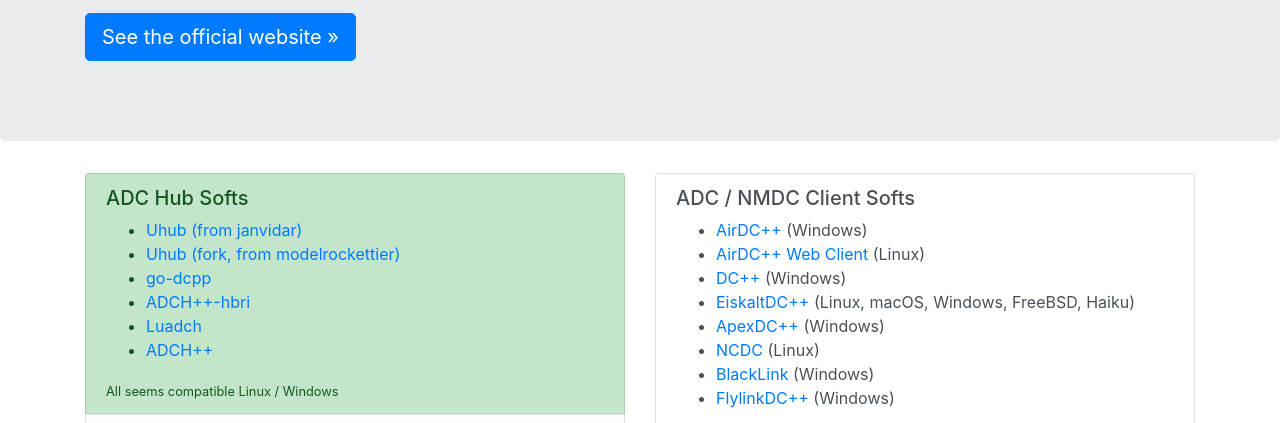
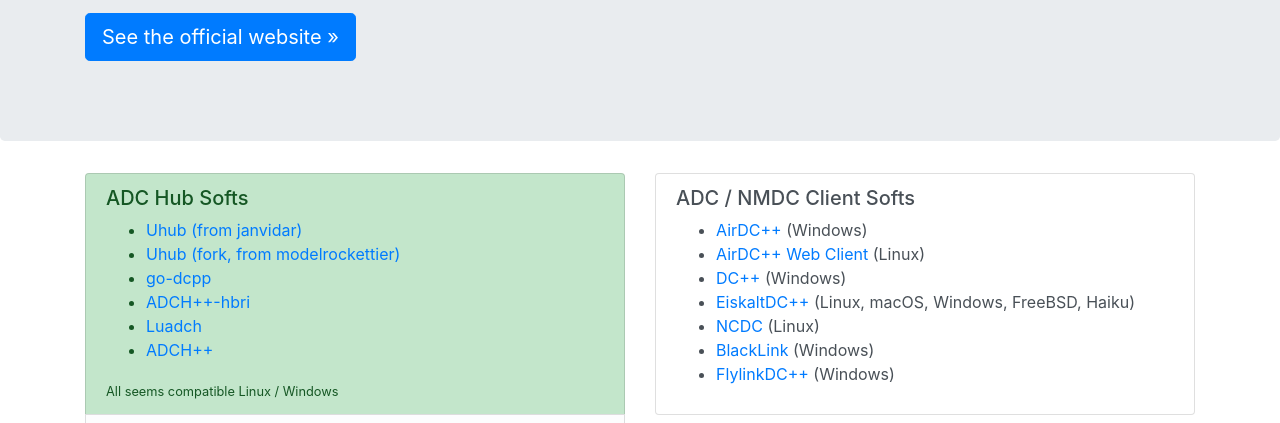
Before and after one commit to DCNF/dcnf.github.io, a plain HTML site: page index.html in a window 1280 px wide. Shown: the part 320-743 px from the top of the page. Drawn offline with nearby package versions, Linux system fonts and the light colour scheme.

Commit message:
Update index.html

```diff
--- a/index.html
+++ b/index.html
@@ -73,14 +73,13 @@
 								</div>
 								<p class="mb-1">
 									<ul>
-										<li><a href="https://www.airdcpp.net/">AirDC++</a> (Windows)</li>
-										<li><a href="https://airdcpp-web.github.io/">AirDC++ Web Client</a> (Linux)</li>
+										<li><a href="https://airdcpp.net/docs/installation/windows.html">AirDC++</a> (Windows)</li>
+										<li><a href="https://airdcpp.net/docs/installation/installation.html">AirDC++ Web Client</a> (Linux)</li>
 										<li><a href="http://dcplusplus.sourceforge.net/download.html">DC++</a> (Windows)</li>
 										<li><a href="https://github.com/eiskaltdcpp/eiskaltdcpp">EiskaltDC++</a> (Linux, macOS, Windows, FreeBSD, Haiku)</li>
-										<li><a href="https://www.apexdc.net/">ApexDC++</a> (Windows)</li>
 										<li><a href="https://dev.yorhel.nl/ncdc">NCDC</a> (Linux)</li>
 										<li><a href="https://github.com/zipper9/blacklink">BlackLink</a> (Windows)</li>
-										<li><a href="http://www.flylinkdc.com/">FlylinkDC++</a> (Windows)</li>
+										<li><a href="https://github.com/pavel-pimenov/flylinkdc-r6xx">FlylinkDC++</a> (Windows)</li>
 									</ul>
 								</p>
 							</div>
```
